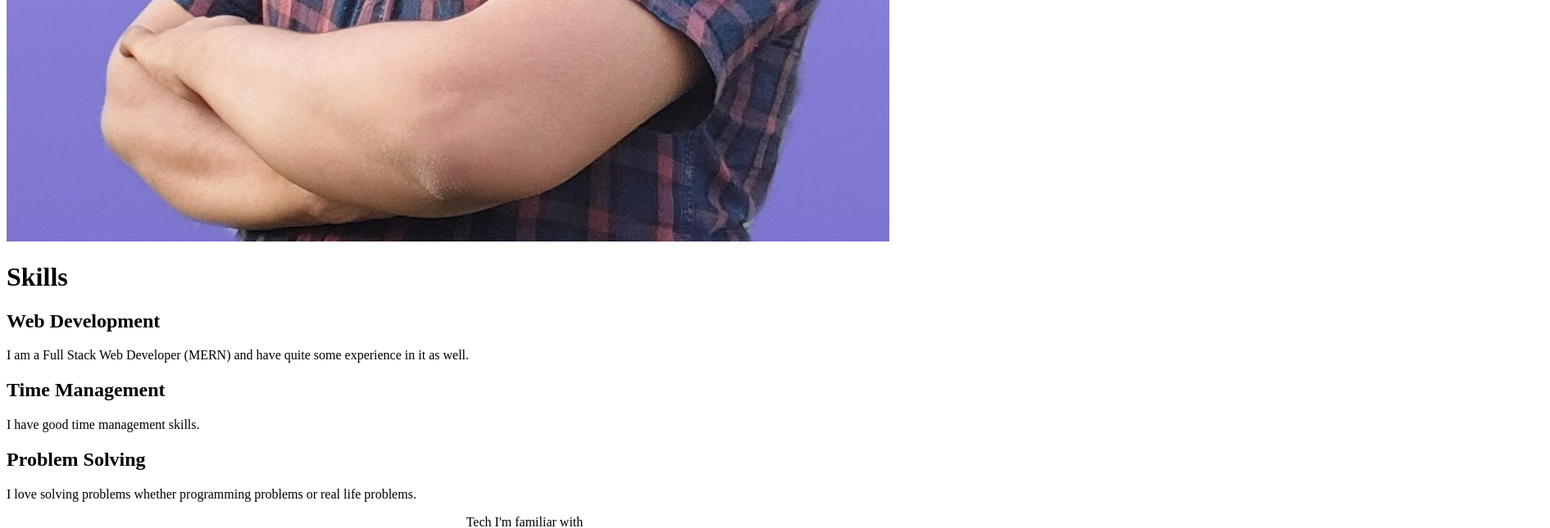
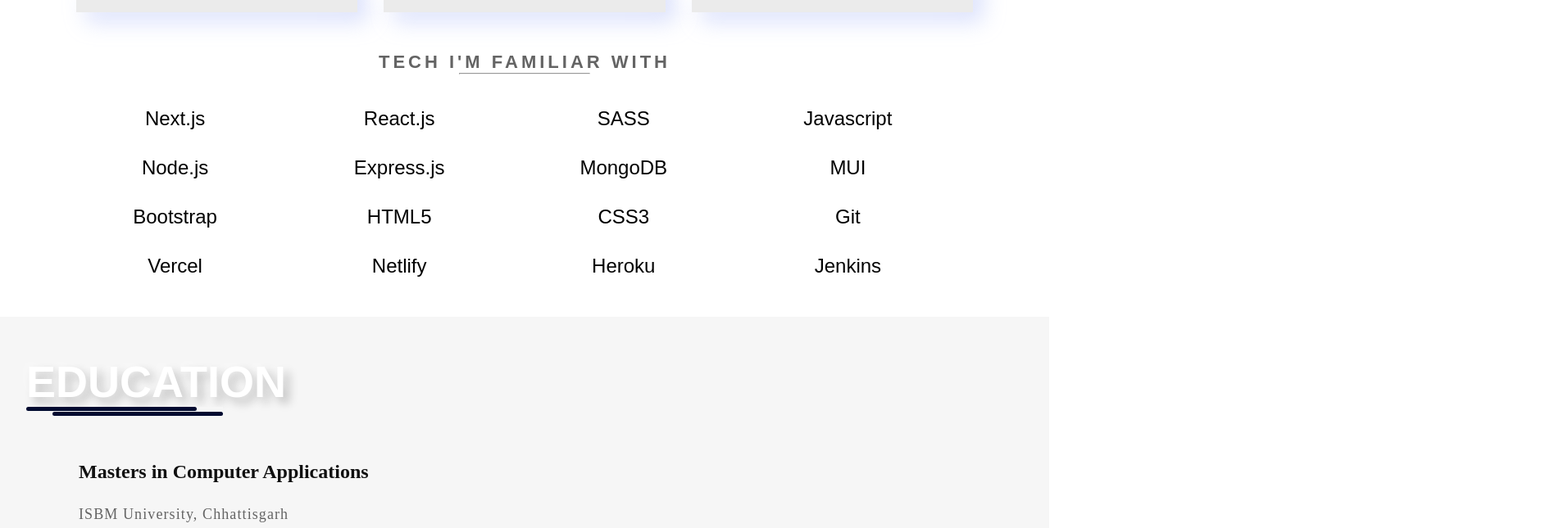
Before and after one commit to Aditykumar/adity_portfolio, a Next.js app: page / in a window 1280 px wide. Shown: the part 1600-2245 px from the top of the page at 82% size, 1891 px wide, since content can reach past the window. Built offline with nearby package versions, Linux system fonts and the light colour scheme.

Commit message:
ready for production

```diff
--- a/src/app/layout.jsx
+++ b/src/app/layout.jsx
@@ -1,4 +1,5 @@
 import '../styles/header.module.css'
+import '../styles/globals.css'
 
 export default function RootLayout({ children }) {
   return (
--- a/src/styles/globals.css
+++ b/src/styles/globals.css
@@ -353,7 +353,7 @@
   font-family: "Gilroy-Light", sans-serif;
   font-size: 24px;
 }
-.skills__list div{width: calc(25% - 1rem);}
+.skills__list div{width: calc(25% - 2rem);}
 
 /* .skills__list>*:hover {
   text-transform: uppercase;
```
